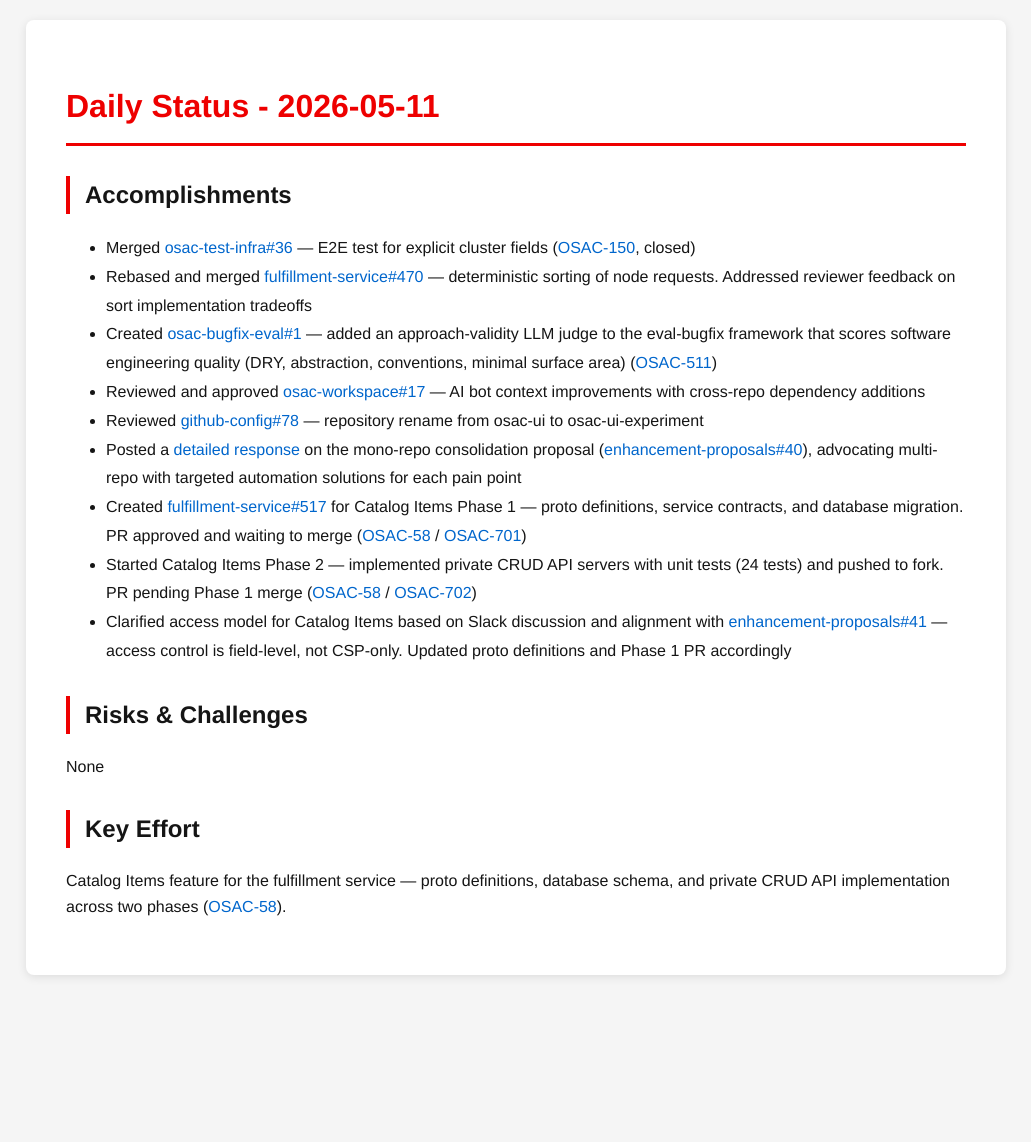
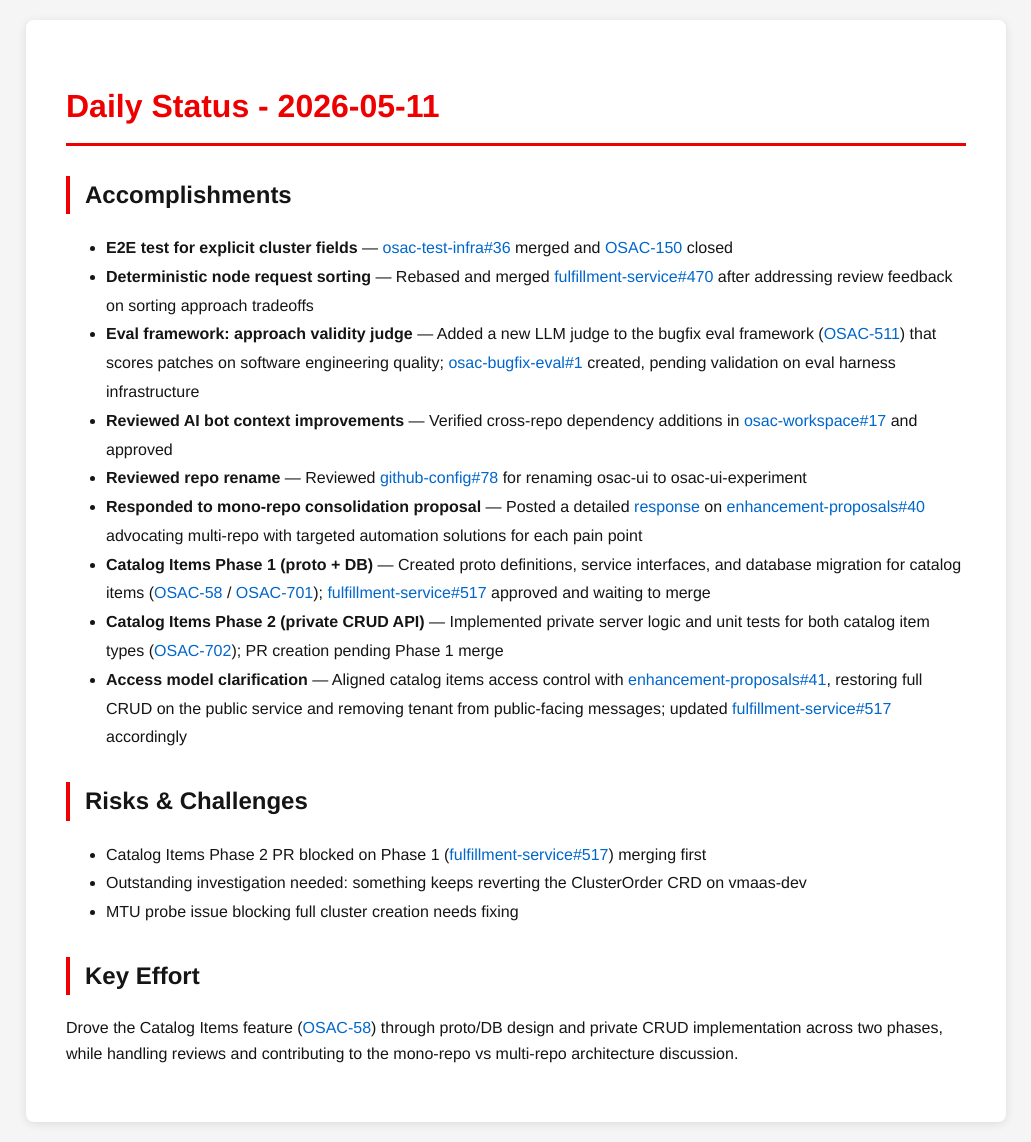
Before and after one commit to tzvatot/daily-status, a Jekyll site: the page built from 2026-05-11.md, in a window 1280 px wide. Shown: the whole page, without its empty margins (124-1155 px from the left). Built offline with Jekyll 4.4.1, drawn with Linux system fonts in a browser that asks for light colours; before the commit the page ends 995 px from its top, so only the background shows below that.

Commit message:
Daily status update - 2026-05-11

```diff
--- a/2026-05-11.md
+++ b/2026-05-11.md
@@ -7,18 +7,20 @@ date: 2026-05-11
 # Daily Status - 2026-05-11
 
 ## Accomplishments
-- Merged [osac-test-infra#36](https://github.com/osac-project/osac-test-infra/pull/36) — E2E test for explicit cluster fields ([OSAC-150](https://redhat.atlassian.net/browse/OSAC-150), closed)
-- Rebased and merged [fulfillment-service#470](https://github.com/osac-project/fulfillment-service/pull/470) — deterministic sorting of node requests. Addressed reviewer feedback on sort implementation tradeoffs
-- Created [osac-bugfix-eval#1](https://github.com/eranco74/osac-bugfix-eval/pull/1) — added an approach-validity LLM judge to the eval-bugfix framework that scores software engineering quality (DRY, abstraction, conventions, minimal surface area) ([OSAC-511](https://redhat.atlassian.net/browse/OSAC-511))
-- Reviewed and approved [osac-workspace#17](https://github.com/osac-project/osac-workspace/pull/17) — AI bot context improvements with cross-repo dependency additions
-- Reviewed [github-config#78](https://github.com/osac-project/github-config/pull/78) — repository rename from osac-ui to osac-ui-experiment
-- Posted a [detailed response](https://github.com/osac-project/enhancement-proposals/pull/40#issuecomment-4420565236) on the mono-repo consolidation proposal ([enhancement-proposals#40](https://github.com/osac-project/enhancement-proposals/pull/40)), advocating multi-repo with targeted automation solutions for each pain point
-- Created [fulfillment-service#517](https://github.com/osac-project/fulfillment-service/pull/517) for Catalog Items Phase 1 — proto definitions, service contracts, and database migration. PR approved and waiting to merge ([OSAC-58](https://redhat.atlassian.net/browse/OSAC-58) / [OSAC-701](https://redhat.atlassian.net/browse/OSAC-701))
-- Started Catalog Items Phase 2 — implemented private CRUD API servers with unit tests (24 tests) and pushed to fork. PR pending Phase 1 merge ([OSAC-58](https://redhat.atlassian.net/browse/OSAC-58) / [OSAC-702](https://redhat.atlassian.net/browse/OSAC-702))
-- Clarified access model for Catalog Items based on Slack discussion and alignment with [enhancement-proposals#41](https://github.com/osac-project/enhancement-proposals/pull/41) — access control is field-level, not CSP-only. Updated proto definitions and Phase 1 PR accordingly
+- **E2E test for explicit cluster fields** — [osac-test-infra#36](https://github.com/osac-project/osac-test-infra/pull/36) merged and [OSAC-150](https://redhat.atlassian.net/browse/OSAC-150) closed
+- **Deterministic node request sorting** — Rebased and merged [fulfillment-service#470](https://github.com/osac-project/fulfillment-service/pull/470) after addressing review feedback on sorting approach tradeoffs
+- **Eval framework: approach validity judge** — Added a new LLM judge to the bugfix eval framework ([OSAC-511](https://redhat.atlassian.net/browse/OSAC-511)) that scores patches on software engineering quality; [osac-bugfix-eval#1](https://github.com/eranco74/osac-bugfix-eval/pull/1) created, pending validation on eval harness infrastructure
+- **Reviewed AI bot context improvements** — Verified cross-repo dependency additions in [osac-workspace#17](https://github.com/osac-project/osac-workspace/pull/17) and approved
+- **Reviewed repo rename** — Reviewed [github-config#78](https://github.com/osac-project/github-config/pull/78) for renaming osac-ui to osac-ui-experiment
+- **Responded to mono-repo consolidation proposal** — Posted a detailed [response](https://github.com/osac-project/enhancement-proposals/pull/40#issuecomment-4420565236) on [enhancement-proposals#40](https://github.com/osac-project/enhancement-proposals/pull/40) advocating multi-repo with targeted automation solutions for each pain point
+- **Catalog Items Phase 1 (proto + DB)** — Created proto definitions, service interfaces, and database migration for catalog items ([OSAC-58](https://redhat.atlassian.net/browse/OSAC-58) / [OSAC-701](https://redhat.atlassian.net/browse/OSAC-701)); [fulfillment-service#517](https://github.com/osac-project/fulfillment-service/pull/517) approved and waiting to merge
+- **Catalog Items Phase 2 (private CRUD API)** — Implemented private server logic and unit tests for both catalog item types ([OSAC-702](https://redhat.atlassian.net/browse/OSAC-702)); PR creation pending Phase 1 merge
+- **Access model clarification** — Aligned catalog items access control with [enhancement-proposals#41](https://github.com/osac-project/enhancement-proposals/pull/41), restoring full CRUD on the public service and removing tenant from public-facing messages; updated [fulfillment-service#517](https://github.com/osac-project/fulfillment-service/pull/517) accordingly
 
 ## Risks & Challenges
-None
+- Catalog Items Phase 2 PR blocked on Phase 1 ([fulfillment-service#517](https://github.com/osac-project/fulfillment-service/pull/517)) merging first
+- Outstanding investigation needed: something keeps reverting the ClusterOrder CRD on vmaas-dev
+- MTU probe issue blocking full cluster creation needs fixing
 
 ## Key Effort
-Catalog Items feature for the fulfillment service — proto definitions, database schema, and private CRUD API implementation across two phases ([OSAC-58](https://redhat.atlassian.net/browse/OSAC-58)).
+Drove the Catalog Items feature ([OSAC-58](https://redhat.atlassian.net/browse/OSAC-58)) through proto/DB design and private CRUD implementation across two phases, while handling reviews and contributing to the mono-repo vs multi-repo architecture discussion.
```
